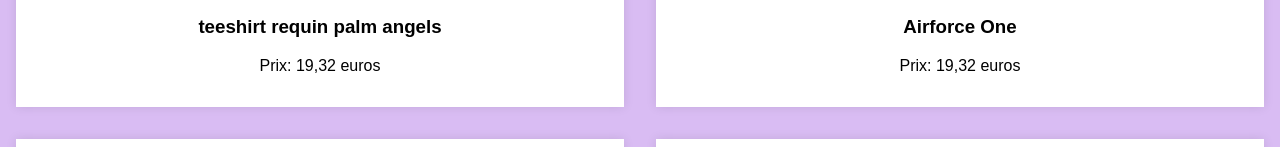
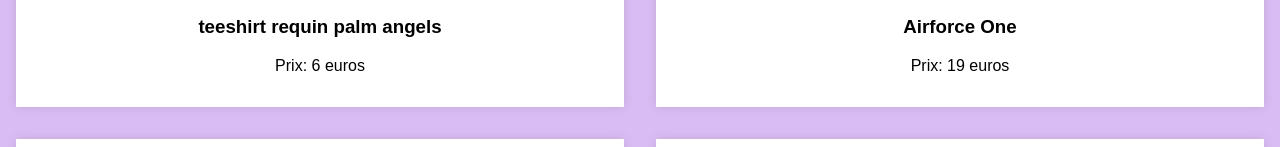
Before and after one commit to CnFansShop/shop, a plain HTML site: page index.html in a window 1280 px wide. Shown: the part 1018-1165 px from the top of the page. Drawn offline with Linux system fonts and the light colour scheme.

Commit message:
Update index.html

```diff
--- a/index.html
+++ b/index.html
@@ -38,14 +38,14 @@
                         <img src="https://cbu01.alicdn.com/img/ibank/O1CN01wmM8ok1Bs2nr7Iuxt_!!0-0-cib.jpg" alt="teeshirt requin palm angels">
                     </a>
                     <h3>teeshirt requin palm angels</h3>
-                    <p>Prix: 19,32 euros</p>
+                    <p>Prix: 6 euros</p>
                 </div>
                 <div class="product">
                     <a href="https://cnfans.com/product/?shop_type=weidian&id=5303810327&ref=435899">
                         <img src="https://www.cnfanstrendy.com/_next/image?url=https%3A%2F%2Fsi.geilicdn.com%2Fpcitem1798806801-69460000018cfd2e832c0a207569_1200_800.jpg%3Fw%3D600%26h%3D600&w=1920&q=75" alt="Airforce One">
                     </a>
                     <h3>Airforce One</h3>
-                    <p>Prix: 19,32 euros</p>
+                    <p>Prix: 19 euros</p>
                 </div>
                <div class="product">
                     <a href="https://cnfans.com/product/?shop_type=weidian&id=6574159465&ref=435899">
```
